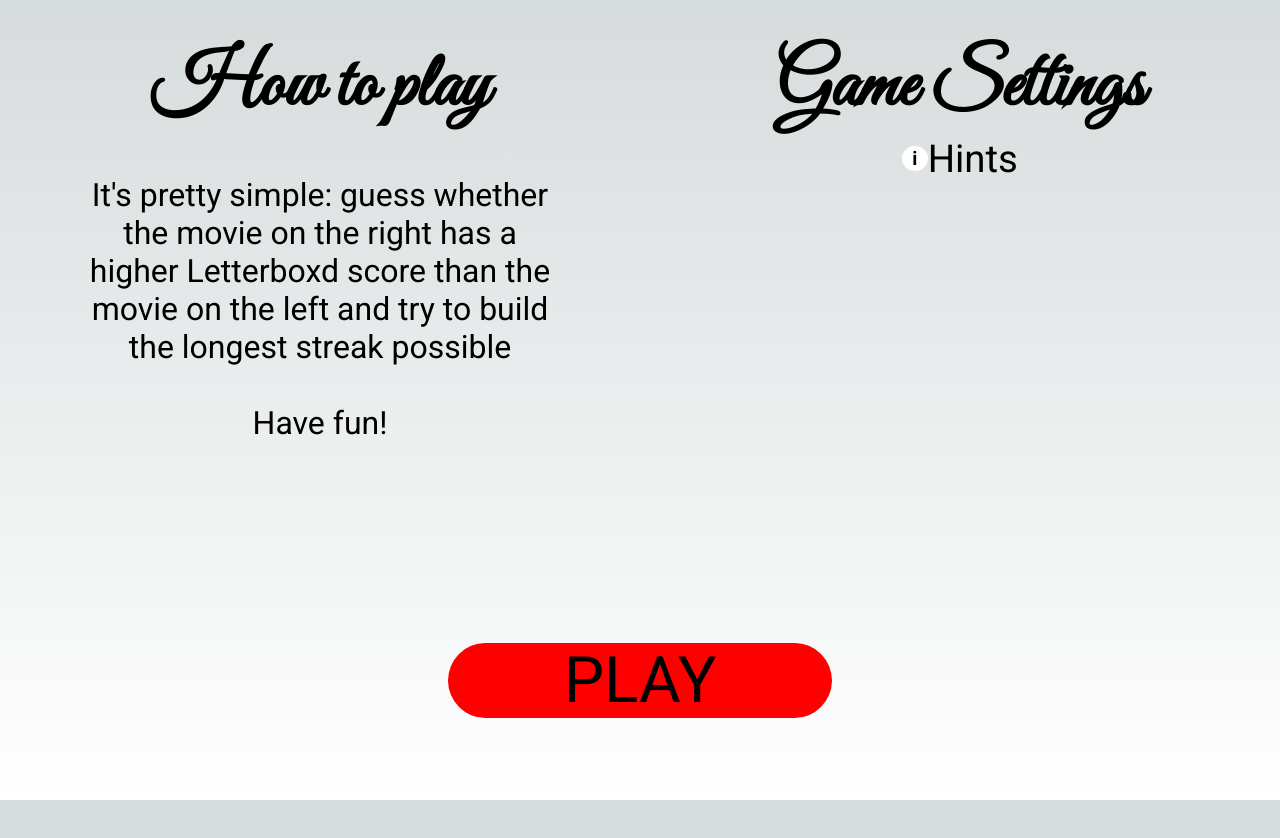
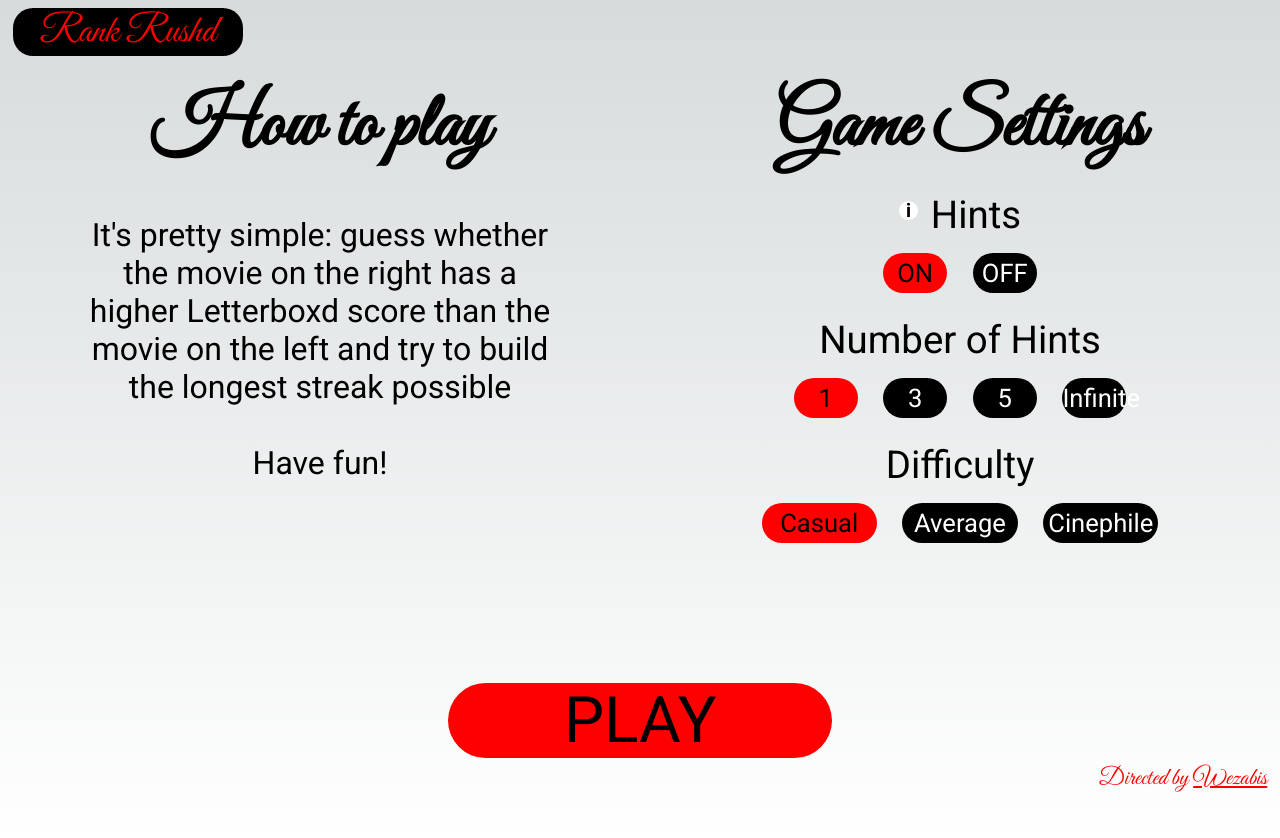
Before and after one commit to wjorgensen/RankRushd, a Next.js app: page /settings in a window 1280 px wide. Before the commit the page ends 800 px from the top, so only its background shows below. Built offline with nearby package versions, Linux system fonts and the light colour scheme.

Commit message:
Finished Settings page

```diff
--- a/src/components/info-icon/InfoIcon.module.scss
+++ b/src/components/info-icon/InfoIcon.module.scss
@@ -8,27 +8,27 @@
       display: flex;
       justify-content: center;
       align-items: center;
-      width: 2vw;
-      height: 2vw;
+      width: 1.5vw;
+      height: 1.5vw;
       border-radius: 50%;
       background-color: white;
       color: black;
       font-size: 1.5vw;
       font-weight: bold;
+      margin-right: 1vw;
     }
 
     &::before {
       content: attr(data-tooltip);
       position: absolute;
-      top: -30px;
-      left: 50%;
+      top: -10vh;
       transform: translateX(-50%);
       padding: 5px 10px;
-      background-color: #000;
-      color: #fff;
-      font-size: 12px;
+      background-color: white;
+      color: black;
+      font-size: 1.2vw;
       border-radius: 4px;
-      white-space: nowrap;
+      width: 10vw;
       opacity: 0;
       visibility: hidden;
       transition: opacity 0.3s ease;
--- a/src/components/overlay/Overlay.module.scss
+++ b/src/components/overlay/Overlay.module.scss
@@ -9,19 +9,30 @@
   align-items: center;
   pointer-events: none;
   z-index: 9999;
-    transform: translateY(-100%);
   transition: transform 1s cubic-bezier(0.87, 0, 0.13, 1);
 
   &.visible {
     pointer-events: auto;
+  }
+
+  &.down {
+    transform: translateY(-100%);
+    &.visible {
       transform: translateY(0);
+    }
+  }
+
+  &.up {
+    transform: translateY(0);
+    &.visible {
+      transform: translateY(-100%);
+    }
   }
 
   .content {
     width: 100%;
     height: 100%;
     position: relative;
-
     img {
       width: 100%;
       height: 100%;
--- a/src/components/overlay/Overlay.tsx
+++ b/src/components/overlay/Overlay.tsx
@@ -1,19 +1,35 @@
 import React, { useEffect, useState } from 'react';
 import styles from './Overlay.module.scss';
 
-const Overlay = () => {
-  const [isVisible, setIsVisible] = useState(true);
+interface OverlayProps {
+  direction: 'down' | 'up';
+  onTransitionEnd: () => void;
+}
+
+const Overlay: React.FC<OverlayProps> = ({ direction, onTransitionEnd }) => {
+  const [isVisible, setIsVisible] = useState(false);
 
   useEffect(() => {
     const timer = setTimeout(() => {
-      setIsVisible(false);
-    }, 1500);
+      setIsVisible(true);
+    }, 500); // Adjust the delay as needed
 
     return () => clearTimeout(timer);
   }, []);
 
+  const handleTransitionEnd = (event: React.TransitionEvent<HTMLDivElement>) => {
+    if (event.propertyName === 'transform') {
+      onTransitionEnd();
+    }
+  };
+
   return (
-    <div className={`${styles.overlay} ${isVisible ? styles.visible : ''}`}>
+    <div
+      className={`${styles.overlay} ${isVisible ? styles.visible : ''} ${
+        direction === 'down' ? styles.down : styles.up
+      }`}
+      onTransitionEnd={handleTransitionEnd}
+    >
       <div className={styles.content}>
         <img src="curtain.png" alt="Curtain" />
       </div>
--- a/src/pages/settings/Settings.module.scss
+++ b/src/pages/settings/Settings.module.scss
@@ -1,8 +1,44 @@
+.settingsContainer {
+    opacity: 0;
+    transition: opacity 2s ease-in-out;
+
+    &.show {
+      opacity: 1;
+    }
+}
+
+.logo{
+
+    button{
+        position: absolute;
+        top: 1vh;
+        left: 1vw;
+        border: none;
+        color: red;
+        font-family: 'Great Vibes', sans-serif;
+        background-color: black;
+        font-size: 3vw;
+        border-radius: 20px;
+        width: 18vw;
+
+        display: flex;
+        justify-content: center;
+        align-items: center;
+
+        &:hover{
+            background-color: white;
+            color: black;
+        }
+    }
+
+}
+
 .main{
    display: flex;
    width: 100vw;
    height: 70vh;
    font-family: 'Great Vibes', sans-serif;
+   margin-top: 5vh;
 }
 
 .left{
@@ -46,6 +82,52 @@
             font-family: 'Roboto', sans-serif;
         }
     }
+
+    p{
+        font-size: 3vw;
+        font-family: 'Roboto', sans-serif;
+        margin-top: 2vh;
+        margin-bottom: 1vh;
+    }
+
+    button {
+        margin: 1vh 1vw;
+        border: none;
+        color: white;
+        width: 5vw;
+        height: 5vh;
+        border-radius: 50px;
+        font-family: 'Roboto';
+        font-size: 2vw;
+        background-color: black;
+
+        &.active {
+          background-color: red;
+          color: black;
+        }
+
+        &.infiniteButton{
+            width: 8vw;
+        }
+
+        &:not(.active){
+            &:hover{
+                color: red;
+            }
+        }
+
+    }
+}
+
+.dissapear{
+    display: none;
+}
+
+.numHintsWrap{
+    display: flex;
+    flex-direction: column;
+    align-items: center;
+    width: 50vw;
 }
 
 .hints{
@@ -53,6 +135,13 @@
     justify-content: center;
     font-family: 'Roboto';
     align-items: center;
+}
+
+.difficultyOptions{
+    button{
+        width: 9vw;
+        margin: 1vh 1vw;
+    }
 }
 
 .play{
@@ -70,5 +159,25 @@
         border-radius: 50px;
         border: none;
         width: 30%;
+        transition: box-shadow 0.4s;
+
+        &:active {
+            box-shadow: inset 0 0 0 50px rgb(255, 255, 255);
+          }
     }
 }
+
+.link{
+    color: red;
+    font-size: 3vh;
+    position: absolute;
+    bottom: 0;
+    right: 0;
+    margin-right: 1%;
+    margin-bottom: 0.5%;
+    font-family: 'Great Vibes';
+
+    a{
+      text-decoration: underline;
+    }
+  }
--- a/src/pages/settings/index.tsx
+++ b/src/pages/settings/index.tsx
@@ -1,9 +1,69 @@
 import styles from "./Settings.module.scss"
 import InfoIcon from "@/components/info-icon/InfoIcon";
+import { useState, useEffect } from "react";
+import { useRouter } from 'next/router';
+import Overlay from '@/components/overlay/Overlay';
 
 export default function Home() {
+    const [selectedHints, setSelectedHints] = useState("ON");
+    const [selectedNumHints, setSelectedNumHints] = useState("1");
+    const [selectedDifficulty, setSelectedDifficulty] = useState("Casual");
+    const [showOverlay, setShowOverlay] = useState(false);
+    const [showContent, setShowContent] = useState(false);
+    const [overlayTrigger, setOverlayTrigger] = useState('');
+    const router = useRouter();
+
+    const handleHintsClick = (value: string) => {
+        setSelectedHints(value);
+    };
+
+    const handleNumHintsClick = (value: string) => {
+        setSelectedNumHints(value);
+    };
+
+    const handleDifficultyClick = (value: string) => {
+        setSelectedDifficulty(value);
+    };
+
+    const handleLogoClick = () => {
+        setOverlayTrigger('logo');
+        setShowOverlay(true);
+    };
+
+    const handlePlayClick = () => {
+        setOverlayTrigger('play');
+        setShowOverlay(true);
+      };
+
+    const handleOverlayTransitionEnd = () => {
+        const timer = setTimeout(() => {
+            if (overlayTrigger === 'logo') {
+                router.push('/');
+            } else if (overlayTrigger === 'play') {
+                router.push('/game?hints=' + selectedHints + '&numHints=' + selectedNumHints+'&difficulty='+selectedDifficulty);
+            }
+          }, 500);
+
+          return () => clearTimeout(timer);
+    };
+
+    useEffect(() => {
+        const timer = setTimeout(() => {
+          setShowContent(true);
+        }, 50);
+
+        return () => clearTimeout(timer);
+      }, []);
+
     return (
         <>
+            {showOverlay && <Overlay direction="down" onTransitionEnd={handleOverlayTransitionEnd} />}
+            <div className={`${styles.settingsContainer} ${showContent ? styles.show : ''}`}>
+                <div className={styles.logo}>
+                    <button onClick={handleLogoClick}>
+                        <p>Rank Rushd</p>
+                    </button>
+                </div>
                 <div className={styles.main}>
                     <div className={styles.left}>
                         <h1>How to play</h1>
@@ -13,17 +73,89 @@
                             <br/><br/> Have fun!
                         </p>
                     </div>
-
                     <div className={styles.right}>
                         <h1>Game Settings</h1>
                         <div className={styles.hints}>
-                        <InfoIcon tooltipText="Hello brother"></InfoIcon>
+                            <InfoIcon tooltipText="Hints allow you to reveal the director, main actors, and number of veiwers"></InfoIcon>
                             <p>Hints</p>
+                        </div>
+                        <div className={styles.hintsOption}>
+                            <button
+                            className={selectedHints === "ON" ? styles.active : ""}
+                            onClick={() => handleHintsClick("ON")}
+                            >
+                            ON
+                            </button>
+                            <button
+                            className={selectedHints === "OFF" ? styles.active : ""}
+                            onClick={() => handleHintsClick("OFF")}
+                            >
+                            OFF
+                            </button>
+                        </div>
+                        <div
+                        className={selectedHints === "OFF" ? styles.dissapear : styles.numHintsWrap}
+                        >
+                            <p>Number of Hints</p>
+                            <div className={styles.numHintsOptions}>
+                                <button
+                                className={selectedNumHints === "1" ? styles.active : ""}
+                                onClick={() => handleNumHintsClick("1")}
+                                >
+                                1
+                                </button>
+                                <button
+                                className={selectedNumHints === "3" ? styles.active : ""}
+                                onClick={() => handleNumHintsClick("3")}
+                                >
+                                3
+                                </button>
+                                <button
+                                className={selectedNumHints === "5" ? styles.active : ""}
+                                onClick={() => handleNumHintsClick("5")}
+                                >
+                                5
+                                </button>
+                                <button
+                                className={`${selectedNumHints === "Infinite" ? styles.active : ""} ${
+                                    selectedNumHints === "Infinite" ? styles.infiniteButton : ""
+                                }`}
+                                onClick={() => handleNumHintsClick("Infinite")}
+                                >
+                                Infinite
+                                </button>
+                            </div>
+                        </div>
+                        <p>Difficulty</p>
+                        <div className={styles.difficultyOptions}>
+                            <button
+                            className={selectedDifficulty === "Casual" ? styles.active : ""}
+                            onClick={() => handleDifficultyClick("Casual")}
+                            >
+                            Casual
+                            </button>
+                            <button
+                            className={selectedDifficulty === "Average" ? styles.active : ""}
+                            onClick={() => handleDifficultyClick("Average")}
+                            >
+                            Average
+                            </button>
+                            <button
+                            className={selectedDifficulty === "Cinephile" ? styles.active : ""}
+                            onClick={() => handleDifficultyClick("Cinephile")}
+                            >
+                            Cinephile
+                            </button>
                         </div>
                     </div>
                 </div>
                 <div className={styles.play}>
-                <button>PLAY</button>
+                    <button
+                    onMouseUp={handlePlayClick}
+                    onTouchEnd={handlePlayClick}
+                    >PLAY</button>
+                    <p className={styles.link}>Directed by <a href="https://twitter.com/wezabis" target=" ">Wezabis</a></p>
+                </div>
             </div>
         </>
     );
```
Also changed, not shown: src/pages/game/index.tsx (+9 -0 lines), src/pages/index.tsx (+6 -1 lines). Lines whose indentation alone changed are shown as unchanged.
